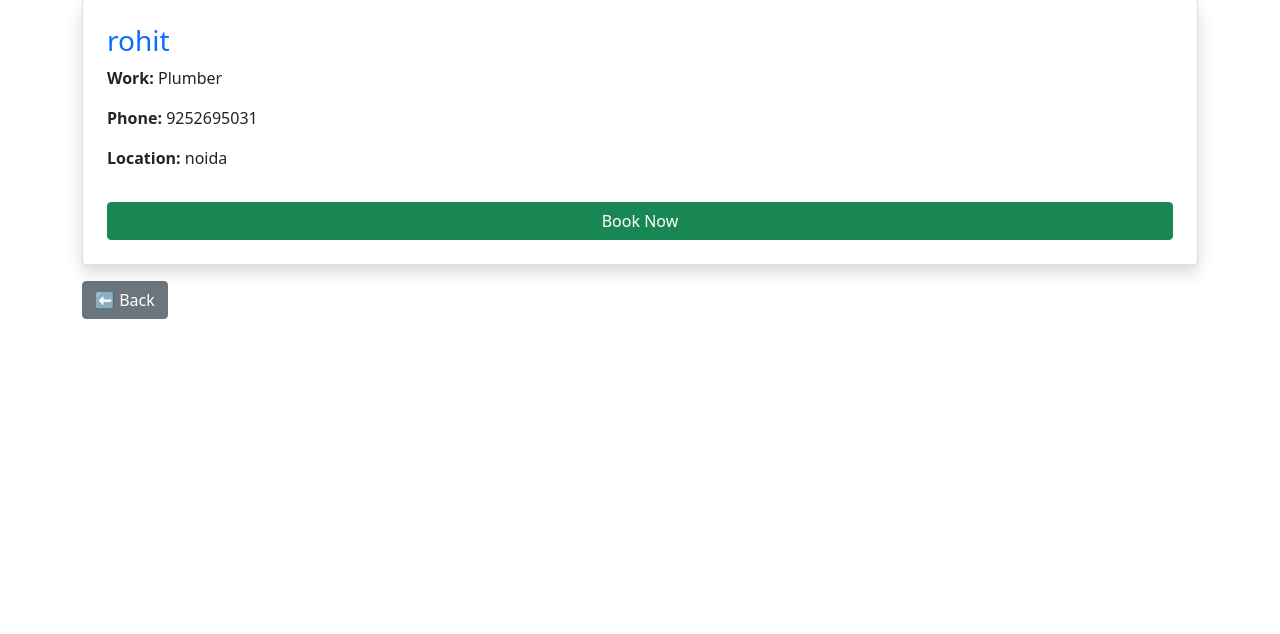
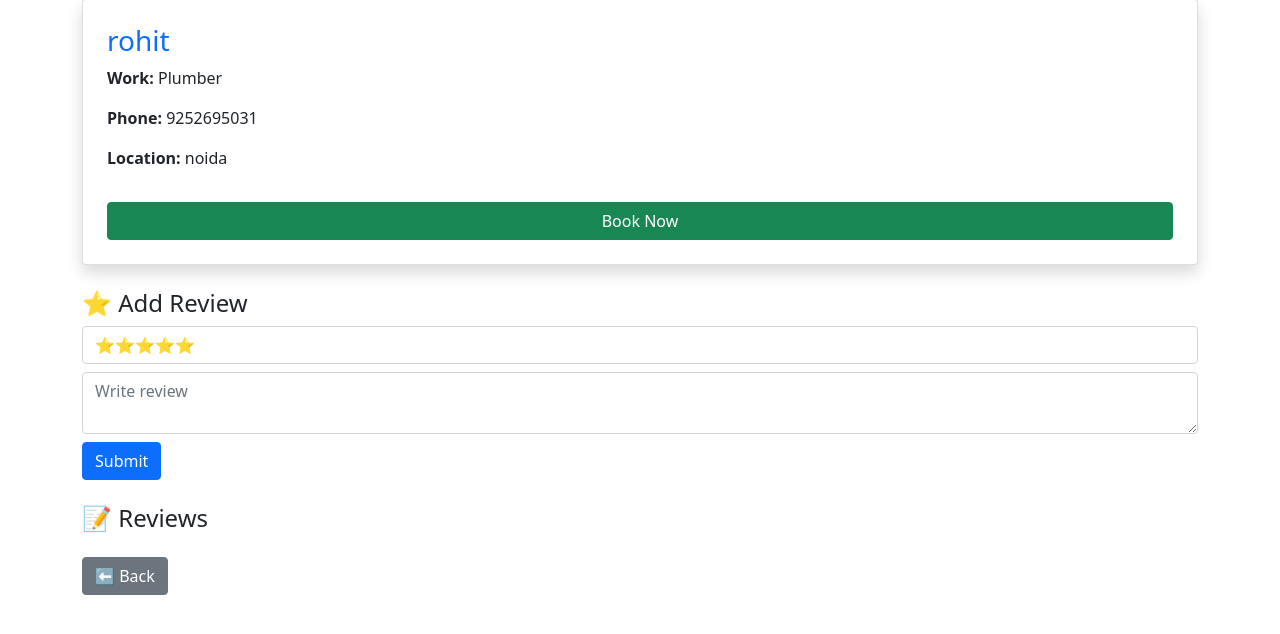
Before and after one commit to abhishekdubey674/ServiceApp, a Flask app: page /worker/2 in a window 1280 px wide. Shown: the part 111-745 px from the top of the page. Run offline with Flask 3, Linux system fonts and the light colour scheme; data comes from the database, SQL or seed files in the repository; both versions use the stored data as it was before the commit; data that the repository does not hold is empty.

Commit message:
reviewadd

```diff
--- a/app.py
+++ b/app.py
@@ -38,6 +38,14 @@ def init_db():
         date TEXT
     )
     ''')
+    cursor.execute('''
+    CREATE TABLE IF NOT EXISTS reviews (
+        id INTEGER PRIMARY KEY AUTOINCREMENT,
+        worker_id INTEGER,
+        rating INTEGER,
+        review TEXT
+        )
+        ''')
     # 👉 Users table (login system)
     cursor.execute('''
     CREATE TABLE IF NOT EXISTS users (
@@ -74,7 +82,7 @@ def home():
 
     return render_template('index.html', workers=workers)
 
-# ---------------- WORKER PROFILE ----------------
+# ---------------- WORKER PROFILE WITH REVIEWS ----------------
 @app.route('/worker/<int:id>')
 def worker_profile(id):
     conn = get_db_connection()
@@ -83,9 +91,30 @@ def worker_profile(id):
     cursor.execute("SELECT * FROM workers WHERE id = ?", (id,))
     worker = cursor.fetchone()
 
+    cursor.execute("SELECT * FROM reviews WHERE worker_id = ?", (id,))
+    reviews = cursor.fetchall()
+
     conn.close()
 
-    return render_template('worker.html', worker=worker)
+    return render_template('worker.html', worker=worker, reviews=reviews)
+ #---------------- REVIEW SUBMISSION ----------------
+@app.route('/review/<int:id>', methods=['POST'])
+def review(id):
+    rating = request.form['rating']
+    review = request.form['review']
+
+    conn = get_db_connection()
+    cursor = conn.cursor()
+
+    cursor.execute(
+        "INSERT INTO reviews (worker_id, rating, review) VALUES (?, ?, ?)",
+        (id, rating, review)
+    )
+
+    conn.commit()
+    conn.close()
+
+    return redirect(f'/worker/{id}')
 
 # ---------------- REGISTER ----------------
 @app.route('/register', methods=['GET', 'POST'])
--- a/templates/worker.html
+++ b/templates/worker.html
@@ -20,6 +20,33 @@
         </a>
     </div>
 
+    <!-- Add Review -->
+    <h4 class="mt-4">⭐ Add Review</h4>
+
+    <form method="POST" action="/review/{{ worker[0] }}">
+        <select name="rating" class="form-control mb-2">
+            <option value="5">⭐⭐⭐⭐⭐</option>
+            <option value="4">⭐⭐⭐⭐</option>
+            <option value="3">⭐⭐⭐</option>
+            <option value="2">⭐⭐</option>
+            <option value="1">⭐</option>
+        </select>
+
+        <textarea name="review" class="form-control mb-2" placeholder="Write review"></textarea>
+
+        <button class="btn btn-primary">Submit</button>
+    </form>
+
+    <!-- Show Reviews -->
+    <h4 class="mt-4">📝 Reviews</h4>
+
+    {% for r in reviews %}
+        <div class="card p-2 mb-2">
+            ⭐ {{ r[2] }} <br>
+            {{ r[3] }}
+        </div>
+    {% endfor %}
+
     <a href="/" class="btn btn-secondary mt-3">⬅ Back</a>
 
 </body>
```
Also changed, not shown: database.db (deleted).
